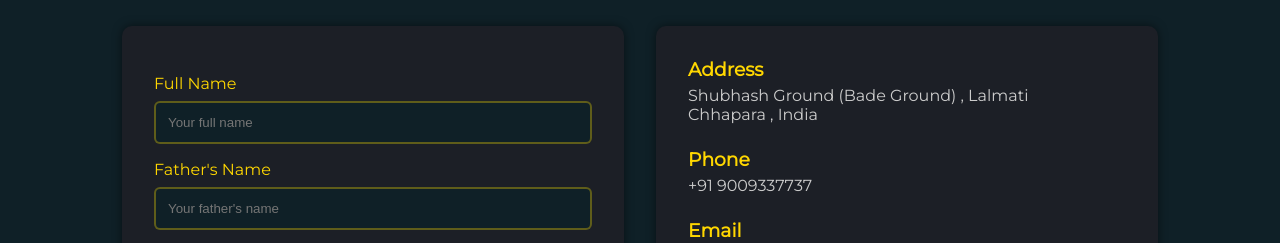
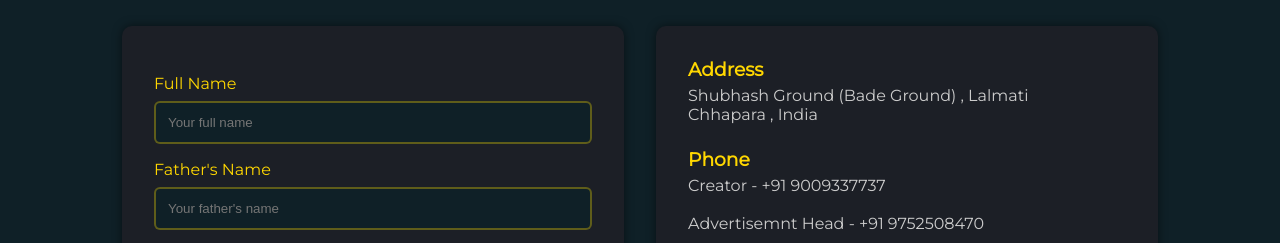
Before and after one commit to Divyam127/Indo-Club, a plain HTML site: page contact.html in a window 1280 px wide. Shown: the part 176-419 px from the top of the page. Drawn offline with Linux system fonts and the light colour scheme.

Commit message:
Update contact.html

```diff
--- a/contact.html
+++ b/contact.html
@@ -339,7 +339,7 @@ nav a.active::after {
 
         <div class="info-box">
           <h3>Phone</h3>
-          <p>+91 9009337737</p>
+          <p>Creator - +91 9009337737</p></br><p>Advertisemnt Head - +91 9752508470</p>
         </div>
 
         <div class="info-box">
```
